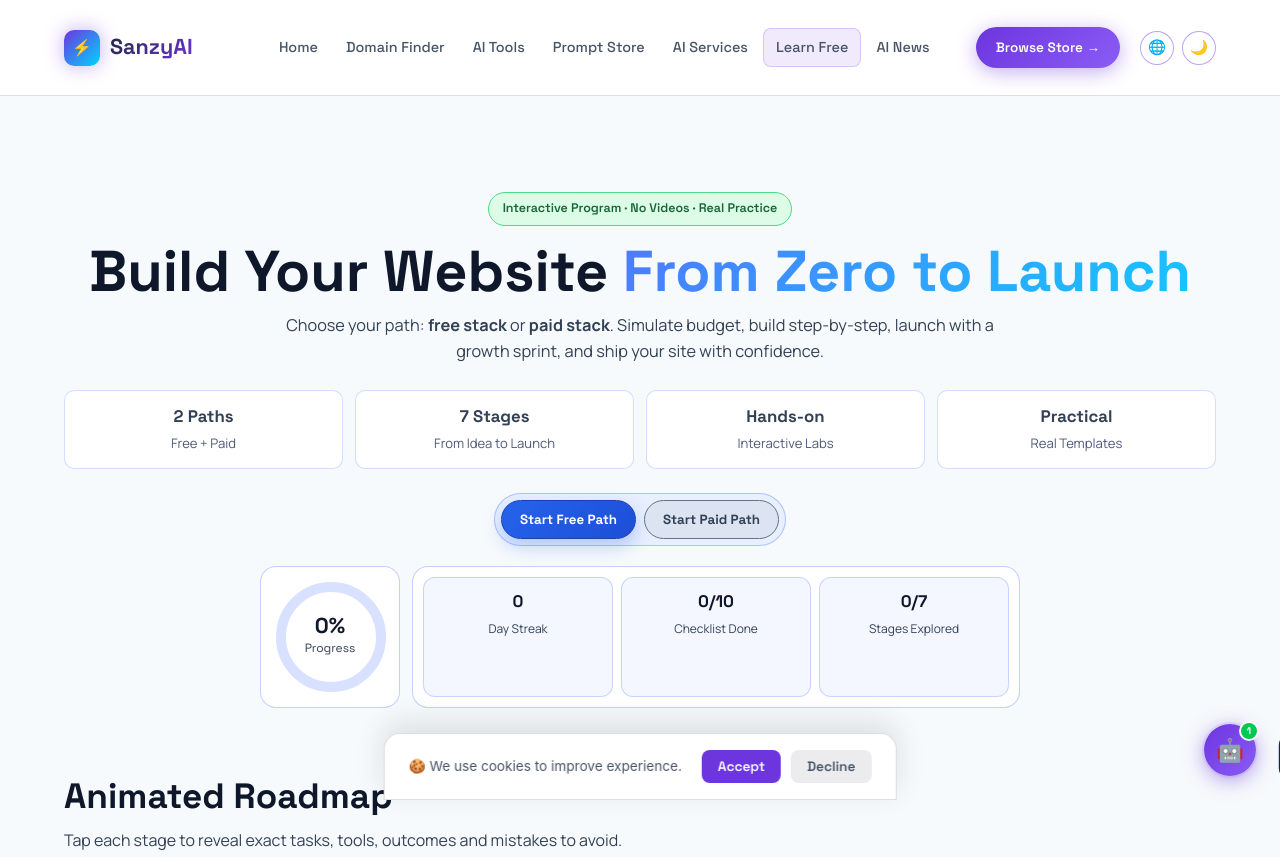
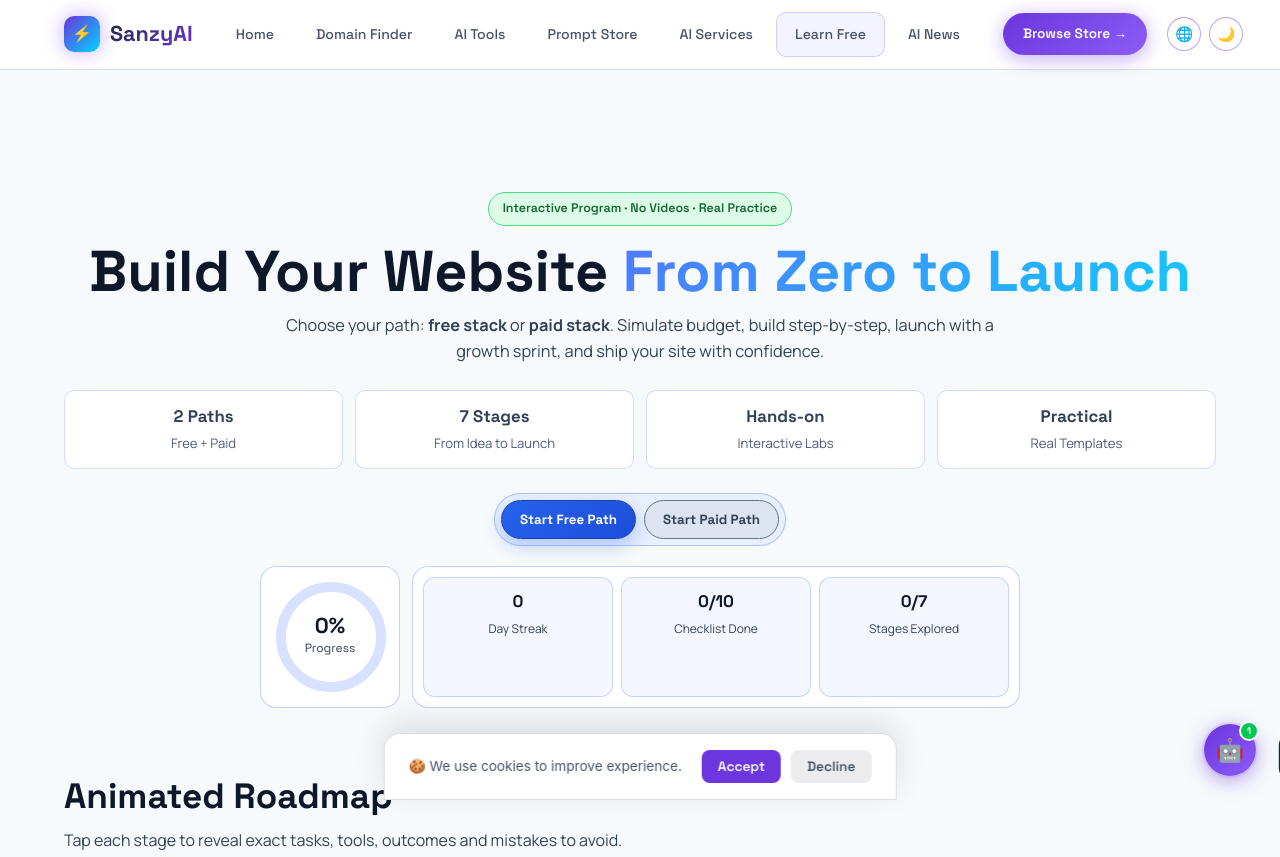
Before and after one commit to Prem736raj/sanzyai, a website built with Vite: page learn-free.html in a window 1280 px wide. Shown: the top 857 px of the page. Built offline with nearby package versions, Linux system fonts and the light colour scheme; no server answers.

Commit message:
fix: aggressively standardize navbar and container width across all pages by removing local overrides and using !important flags

```diff
--- a/src/ai-tools.css
+++ b/src/ai-tools.css
@@ -56,7 +56,7 @@ body {
 /* ============================================
    UTILITIES
 ============================================ */
-.container { max-width: 1200px; margin: 0 auto; padding: 0 24px; }
+
 .gradient-text {
     background: var(--gradient);
     -webkit-background-clip: text;
--- a/src/blog.css
+++ b/src/blog.css
@@ -38,10 +38,7 @@ body {
     line-height: 1.65;
 }
 
-.container { max-width: 1200px;
-    margin: 0 auto;
-    padding: 0 20px;
-}
+
 
 .gradient-text {
     background: linear-gradient(135deg, var(--news-cyan), var(--news-lime));
@@ -51,56 +48,21 @@ body {
 }
 
 
-.nav-menu a {
-    text-decoration: none;
-    color: var(--news-muted);
-    font-family: 'Space Grotesk', sans-serif;
-    font-size: 0.88rem;
-    font-weight: 600;
-    padding: 8px 11px;
-    border-radius: 999px;
-    transition: var(--ease);
-}
-
-.nav-menu a:hover,
-.nav-menu a.active {
-    color: #f4fbff;
-    background: rgba(55, 227, 255, 0.12);
-}
 
 
-.hamburger span {
-    width: 22px;
-    height: 2px;
-    border-radius: 4px;
-    background: #dff3ff;
-}
 
 
-.mobile-nav.open {
-    display: block;
-}
 
-.mobile-nav ul {
-    list-style: none;
-    display: grid;
-    gap: 7px;
-}
 
-.mobile-nav a {
-    display: block;
-    text-decoration: none;
-    color: var(--news-muted);
-    padding: 10px 12px;
-    border-radius: 10px;
-    font-family: 'Space Grotesk', sans-serif;
-    font-weight: 600;
-}
 
-.mobile-nav a:hover {
-    color: #fff;
-    background: rgba(55, 227, 255, 0.14);
-}
+
+
+
+
+
+
+
+
 
 .breadcrumb {
     padding-top: 72px;
--- a/src/domain-finder.css
+++ b/src/domain-finder.css
@@ -60,10 +60,7 @@ body {
 /* ============================================
    UTILITIES
 ============================================ */
-.container { max-width: 1200px;
-    margin: 0 auto;
-    padding: 0 24px;
-}
+
 
 .gradient-text {
     background: var(--gradient-primary);
--- a/src/globals.css
+++ b/src/globals.css
@@ -999,11 +999,12 @@ body:not(.light-mode) .footer-copy {
 }
 
 .navbar .container {
-    max-width: 1200px;
-    width: 100%;
-    margin: 0 auto;
-    padding: 0 24px;
-    box-sizing: border-box;
+    max-width: 1200px !important;
+    width: 100% !important;
+    margin: 0 auto !important;
+    padding: 0 24px !important;
+    box-sizing: border-box !important;
+    display: block !important;
 }
 
 .navbar-inner {
@@ -1046,37 +1047,39 @@ body:not(.light-mode) .footer-copy {
 
 /* Nav Menu */
 .nav-menu {
-    display: flex;
-    align-items: center;
-    gap: 2px;
-    list-style: none;
+    display: flex !important;
+    align-items: center !important;
+    gap: 4px !important;
+    list-style: none !important;
+    margin: 0 !important;
+    padding: 0 !important;
 }
 
 .nav-menu a {
-    display: block;
-    padding: 10px 18px;
-    color: rgba(255, 255, 255, 0.65);
-    text-decoration: none;
-    font-family: 'Space Grotesk', sans-serif;
-    font-weight: 500;
-    font-size: 0.88rem;
-    border-radius: 10px;
-    border: 1px solid transparent;
-    box-sizing: border-box;
-    white-space: nowrap;
-    transition: all 0.3s cubic-bezier(0.4, 0, 0.2, 1);
-    position: relative;
+    display: block !important;
+    padding: 10px 18px !important;
+    color: rgba(255, 255, 255, 0.65) !important;
+    text-decoration: none !important;
+    font-family: 'Space Grotesk', sans-serif !important;
+    font-weight: 500 !important;
+    font-size: 0.88rem !important;
+    border-radius: 10px !important;
+    border: 1px solid transparent !important;
+    box-sizing: border-box !important;
+    white-space: nowrap !important;
+    transition: all 0.3s cubic-bezier(0.4, 0, 0.2, 1) !important;
+    position: relative !important;
 }
 
 .nav-menu a:hover {
-    color: #fff;
-    background: rgba(108, 53, 222, 0.08);
+    color: #fff !important;
+    background: rgba(108, 53, 222, 0.08) !important;
 }
 
 .nav-menu a.active {
-    color: #fff;
-    background: rgba(120, 120, 255, 0.08);
-    border: 1px solid rgba(120, 120, 255, 0.3);
+    color: #fff !important;
+    background: rgba(120, 120, 255, 0.08) !important;
+    border: 1px solid rgba(120, 120, 255, 0.3) !important;
 }
 
 /* Nav Right */
--- a/src/learn-free.css
+++ b/src/learn-free.css
@@ -31,42 +31,17 @@ body {
     padding-top: 72px;
 }
 
-.container { max-width: 1200px; margin: 0 auto; padding: 0 24px; }
 
-.nav-menu a {
-    color: var(--muted);
-    text-decoration: none;
-    font-family: var(--font-h);
-    font-size: 0.9rem;
-    padding: 7px 12px;
-    border-radius: 8px;
-    transition: var(--ease);
-}
-.nav-menu a:hover,
-.nav-menu a.active {
-    color: var(--ink);
-    background: rgba(79, 121, 255, 0.2);
-}
 
-.hamburger span {
-    display: block;
-    width: 20px;
-    height: 2px;
-    border-radius: 2px;
-    background: var(--ink);
-    margin: 4px 0;
-}
 
-.mobile-nav.open { display: block; }
-.mobile-nav ul { list-style: none; margin: 0; padding: 0; }
-.mobile-nav a {
-    display: block;
-    color: var(--muted);
-    text-decoration: none;
-    padding: 10px 12px;
-    border-radius: 8px;
-}
-.mobile-nav a:hover { color: var(--ink); background: rgba(79, 121, 255, 0.14); }
+
+
+
+
+
+
+
+
 
 .breadcrumb { padding-top: 10px; }
 .bc-inner {
--- a/src/prompt-store.css
+++ b/src/prompt-store.css
@@ -41,7 +41,7 @@
 }
 
 /* Base Styles */
-.container { max-width: 1200px;margin:0 auto;padding:0 24px}
+
 .gradient-text{background:var(--grad);-webkit-background-clip:text;-webkit-text-fill-color:transparent;background-clip:text}
 .gold-text{background:var(--grad-gold);-webkit-background-clip:text;-webkit-text-fill-color:transparent;background-clip:text}
 body{background:var(--bg);color:var(--text)}
```
